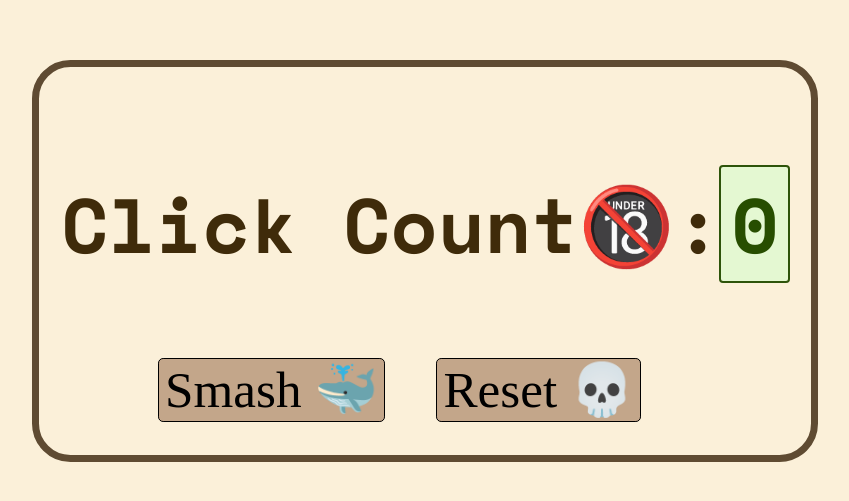
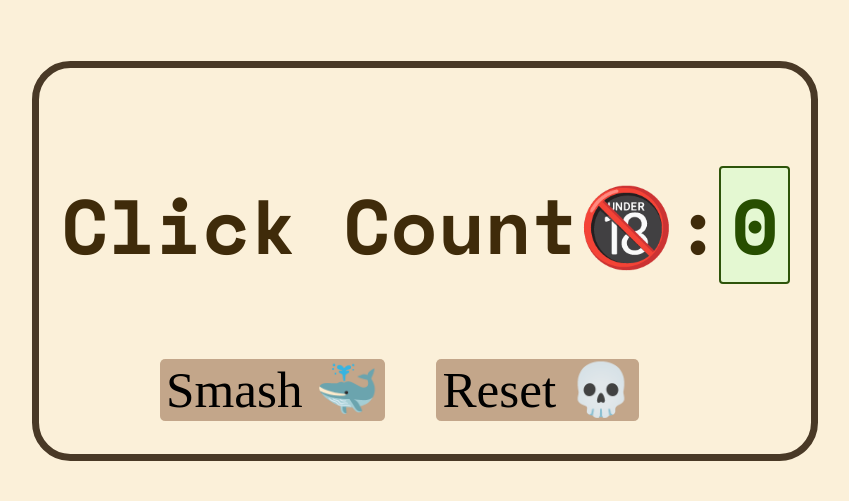
Before and after one commit to mithil404/mithil404.github.io, a plain HTML site: page DumbClicker.html in a window 1280 px wide. Shown: the part 131-632 px from the top of the page, without its empty margins (215-1064 px from the left). Drawn offline with nearby package versions, Linux system fonts and the light colour scheme.

Commit message:
button css

```diff
--- a/DumbClicker.html
+++ b/DumbClicker.html
@@ -16,7 +16,7 @@
 button{
     font-family: "Bahnschrift";
     border-width: 1px;
-    border-style: solid;
+    border-style: none;
     font-size: 4vw;
     background-color: #70391467;
     border-radius: 0.1em;
@@ -26,10 +26,14 @@ button{
 }
 button:hover{
     transition:ease 0.05s;
+    border-style: none;
+    box-shadow: 0 0px 10px #9ecaed;
     /* background-color: #709e6a7c; */
 }
 button:active{
     background-color: #e4f8d2;
+    outline: none;
+    box-shadow: 0 0 10px #4795d4;
 }
 .main{
     color: #3f2b0a;
@@ -42,7 +46,7 @@ button:active{
     width: auto;
     height: auto;
     border: 0.1em;
-    border-color:#5F4B32;
+    border-color:#493926;
     border-style: solid;
     border-radius: 0.5em;
     padding: 0.3em;
```
